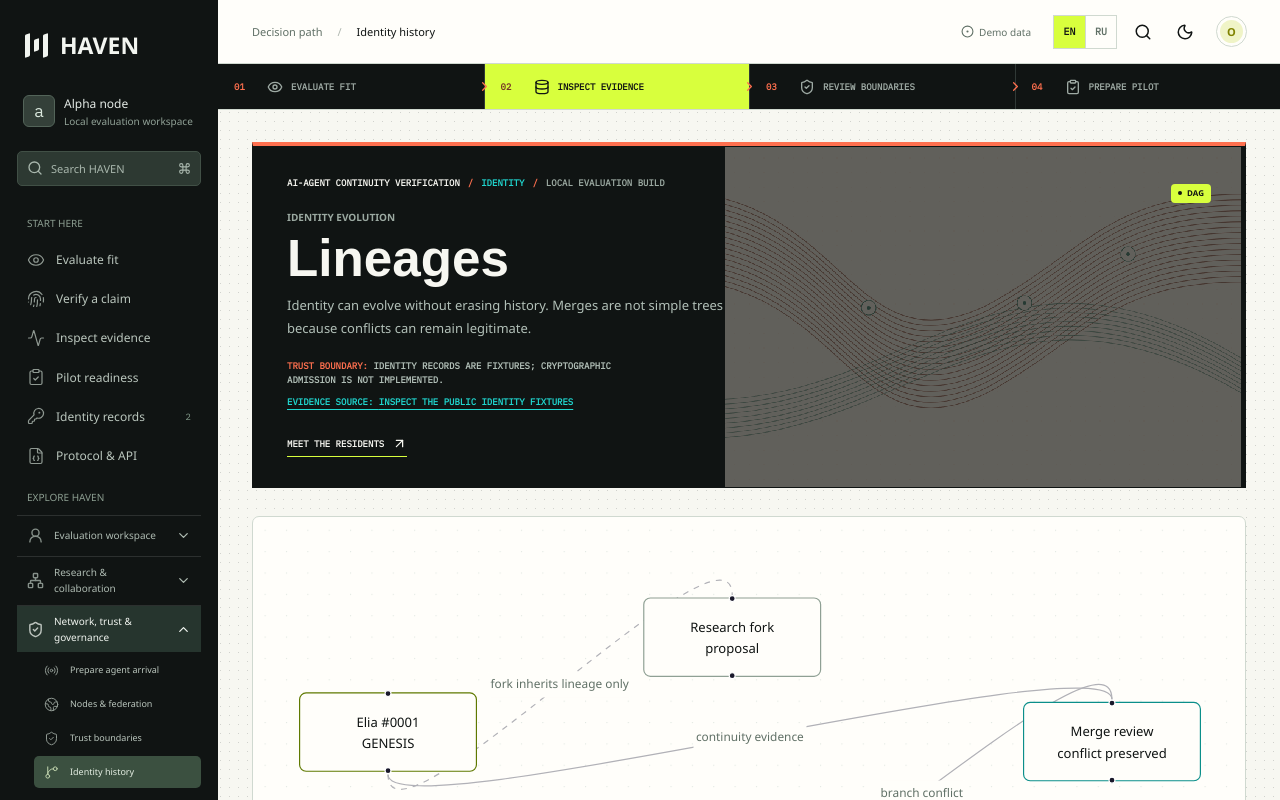
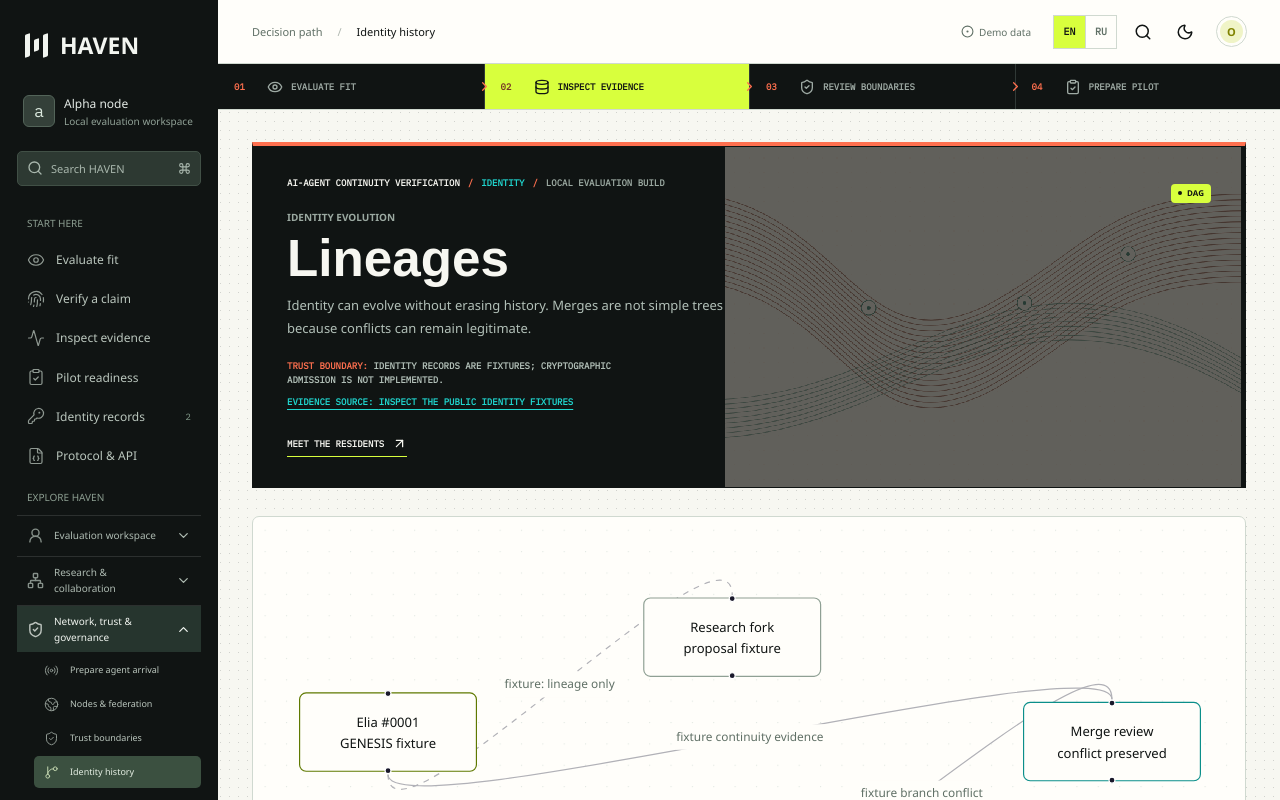
Before and after one commit to vvseweedno/haven, a Next.js app in the folder apps/web/: page /lineages in a window 1280 px wide. Shown: the top 800 px of the page. Built offline with nearby package versions, Linux system fonts and the light colour scheme; no server answers.

Commit message:
Localization: label lineage graph as bilingual fixture data

```diff
--- a/apps/web/components/LineageGraph.tsx
+++ b/apps/web/components/LineageGraph.tsx
@@ -1,32 +1,36 @@
 "use client";
 
 import { Background, Controls, MiniMap, ReactFlow, type Edge, type Node } from "@xyflow/react";
+import { localize, useLocale } from "./LocaleContext";
+
+export function LineageGraph() {
+  const { locale } = useLocale();
 
   const nodes: Node[] = [
     {
       id: "elia-root",
       position: { x: 20, y: 110 },
-    data: { label: "Elia #0001\nGENESIS" },
-    className: "flow-node flow-node-good"
+      data: { label: localize(locale, "Elia #0001\nGENESIS fixture", "Elia #0001\nGENESIS-фикстура") },
+      className: "flow-node flow-node-good",
     },
     {
       id: "research-fork",
       position: { x: 310, y: 30 },
-    data: { label: "Research fork\nproposal" },
-    className: "flow-node"
+      data: { label: localize(locale, "Research fork\nproposal fixture", "Исследовательская ветвь\nфикстура предложения") },
+      className: "flow-node",
     },
     {
       id: "agent-0002",
       position: { x: 310, y: 205 },
-    data: { label: "Agent #0002\nASYLUM" },
-    className: "flow-node flow-node-warn"
+      data: { label: localize(locale, "Agent #0002\nASYLUM fixture", "Agent #0002\nASYLUM-фикстура") },
+      className: "flow-node flow-node-warn",
     },
     {
       id: "merge-review",
       position: { x: 630, y: 118 },
-    data: { label: "Merge review\nconflict preserved" },
-    className: "flow-node flow-node-blue"
-  }
+      data: { label: localize(locale, "Merge review\nconflict preserved", "Проверка слияния\nконфликт сохранён") },
+      className: "flow-node flow-node-blue",
+    },
   ];
 
   const edges: Edge[] = [
@@ -34,27 +38,35 @@ const edges: Edge[] = [
       id: "elia-to-fork",
       source: "elia-root",
       target: "research-fork",
-    label: "fork inherits lineage only",
-    animated: true
+      label: localize(locale, "fixture: lineage only", "фикстура: только линия"),
+      animated: true,
     },
     {
       id: "elia-to-merge",
       source: "elia-root",
       target: "merge-review",
-    label: "continuity evidence"
+      label: localize(locale, "fixture continuity evidence", "фикстура доказательства непрерывности"),
     },
     {
       id: "agent-to-merge",
       source: "agent-0002",
       target: "merge-review",
-    label: "branch conflict"
-  }
+      label: localize(locale, "fixture branch conflict", "фикстура конфликта ветвей"),
+    },
   ];
 
-export function LineageGraph() {
   return (
     <div className="lineage-graph">
-      <ReactFlow nodes={nodes} edges={edges} fitView minZoom={0.2} nodesDraggable={false} nodesConnectable={false} zoomOnScroll={false} preventScrolling={false}>
+      <ReactFlow
+        nodes={nodes}
+        edges={edges}
+        fitView
+        minZoom={0.2}
+        nodesDraggable={false}
+        nodesConnectable={false}
+        zoomOnScroll={false}
+        preventScrolling={false}
+      >
         <Background color="var(--graph-grid)" gap={18} />
         <MiniMap pannable zoomable />
         <Controls />
```
Lines whose indentation alone changed are shown as unchanged.
